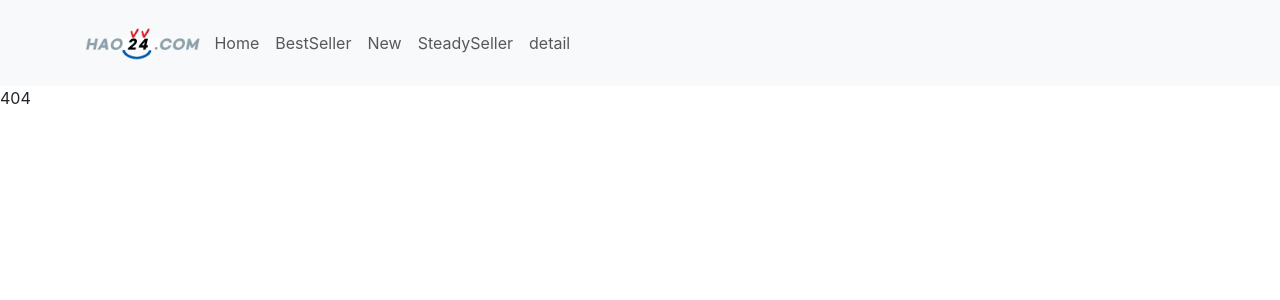
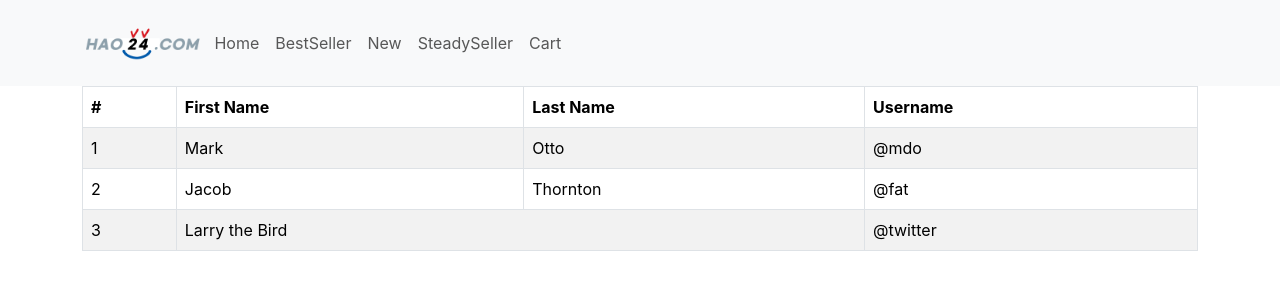
Before and after one commit to shixi26/react_shop, a React (Create React App) app: page /react_shop/cart in a window 1280 px wide. Before the commit this address had no page. Shown: the top 300 px of the page. Built offline with nearby package versions, Linux system fonts and the light colour scheme.

Commit message:
redux셋팅

```diff
--- a/package.json
+++ b/package.json
@@ -3,6 +3,7 @@
   "version": "0.1.0",
   "private": true,
   "dependencies": {
+    "@reduxjs/toolkit": "^2.3.0",
     "@testing-library/jest-dom": "^5.17.0",
     "@testing-library/react": "^13.4.0",
     "@testing-library/user-event": "^13.5.0",
@@ -11,6 +12,7 @@
     "react": "^18.3.1",
     "react-bootstrap": "^2.10.5",
     "react-dom": "^18.3.1",
+    "react-redux": "^9.1.2",
     "react-router-dom": "^6.28.0",
     "react-scripts": "5.0.1",
     "styled-components": "^6.1.13",
--- a/src/App.js
+++ b/src/App.js
@@ -1,12 +1,11 @@
-import { createContext, useState } from 'react';
+import { useState } from 'react';
 import { Spinner, Container, Nav, Navbar, Row, Col, Button } from 'react-bootstrap';
 import data from './data.js' //data.js임시데이터
 import { Routes, Route, useNavigate, Outlet } from 'react-router-dom';
 import Detail from './pages/Detail.js';
+import Cart from './pages/Cart.js';
 import axios from 'axios' //axios 추가
 import './App.css'
-
-export let Context1 = createContext()
 
 function App() {
 
@@ -39,7 +38,7 @@ function App() {
 						<Nav.Link href="/bestSeller">BestSeller</Nav.Link>
 						<Nav.Link href="/new">New</Nav.Link>
 						<Nav.Link href="/steadySeller">SteadySeller</Nav.Link>
-						<Nav.Link onClick={() => (navigate(`/react_shop/detail/0`))}>detail</Nav.Link>
+						<Nav.Link href="/react_shop/cart">Cart</Nav.Link>
 					</Nav>
 				</Container>
 			</Navbar>
@@ -70,7 +69,8 @@ function App() {
 						</div>
 					</>
 				} />
-				<Route path="/react_shop/detail/:id" element={<Context1.Provider value={{ stock }}><Detail books={books} /></Context1.Provider>} /> {/**url 파라미터 */}
+				<Route path="/react_shop/detail/:id" element={<Detail books={books} />} />  {/**url 파라미터 */}
+				<Route path="/react_shop/cart" element={<Cart />} />
 				<Route path="/about" element={<About />}>
 					<Route path="member" element={<div>멤버</div>} />
 					<Route path="location" element={<About />} />
--- a/src/index.js
+++ b/src/index.js
@@ -4,14 +4,18 @@ import './index.css';
 import App from './App';
 import reportWebVitals from './reportWebVitals';
 import { BrowserRouter } from 'react-router-dom';
+import { Provider } from 'react-redux';
+import store from './store.js'
 
 const root = ReactDOM.createRoot(document.getElementById('root'));
 root.render(
-  // <React.StrictMode>
-    <BrowserRouter>
-      <App />
-    </BrowserRouter>
-  // </React.StrictMode>
+	// <React.StrictMode>
+	<Provider store={store}>
+		<BrowserRouter>
+			<App />
+		</BrowserRouter>
+	</Provider>
+	// </React.StrictMode>
 );
 
 // If you want to start measuring performance in your app, pass a function
--- /dev/null
+++ b/src/pages/Cart.js
@@ -0,0 +1,38 @@
+import { Table } from "react-bootstrap";
+
+function Cart() {
+	return (
+		<div className="container">
+			<Table striped bordered hover>
+				<thead>
+					<tr>
+						<th>#</th>
+						<th>First Name</th>
+						<th>Last Name</th>
+						<th>Username</th>
+					</tr>
+				</thead>
+				<tbody>
+					<tr>
+						<td>1</td>
+						<td>Mark</td>
+						<td>Otto</td>
+						<td>@mdo</td>
+					</tr>
+					<tr>
+						<td>2</td>
+						<td>Jacob</td>
+						<td>Thornton</td>
+						<td>@fat</td>
+					</tr>
+					<tr>
+						<td>3</td>
+						<td colSpan={2}>Larry the Bird</td>
+						<td>@twitter</td>
+					</tr>
+				</tbody>
+			</Table>
+		</div>
+	)
+}
+export default Cart;
--- a/src/pages/Detail.js
+++ b/src/pages/Detail.js
@@ -1,7 +1,6 @@
-import { useContext, useEffect, useState } from "react";
+import { useEffect, useState } from "react";
 import { useParams } from "react-router-dom";
 import { InputGroup, Form, Nav } from 'react-bootstrap';
-import { Context1 } from './../App.js' //Context 추가
 
 function Detail(props) {
 
@@ -33,12 +32,8 @@ function Detail(props) {
 		}
 	}, [inputVal])
 
-	// state 보관함 해체해줌 object형식으로 들어옴
-	let { stock } = useContext(Context1)
-
 	return (
 		<div className={'container start ' + viewEffect}>
-			{stock[0]}
 			{goods != null && (
 				<div style={{ marginTop: '15px' }}>
 					<div className="row">
@@ -91,7 +86,6 @@ function Detail(props) {
 function TabContent({ tabVisible }) {
 
 	const [fade, setFade] = useState('') //탭애니메이션
-	let { stock } = useContext(Context1)
 
 	useEffect(() => {
 		const timer = setTimeout(() => { setFade('end') }, 200)
@@ -102,7 +96,7 @@ function TabContent({ tabVisible }) {
 	}, [tabVisible]) // 화면로드 애니메이션
 
 	return (<div className={"start " + fade}>
-		{[<div>{stock}</div>, <div>리뷰</div>, <div>qna</div>][tabVisible]}
+		{[<div>상세정보</div>, <div>리뷰</div>, <div>qna</div>][tabVisible]}
 	</div>)
 }
 
--- /dev/null
+++ b/src/store.js
@@ -0,0 +1,5 @@
+import { configureStore } from '@reduxjs/toolkit'
+
+export default configureStore({
+	reducer: {}
+})
```
Also changed, not shown: 1 other file (tests, documents, lock files or other folders).
